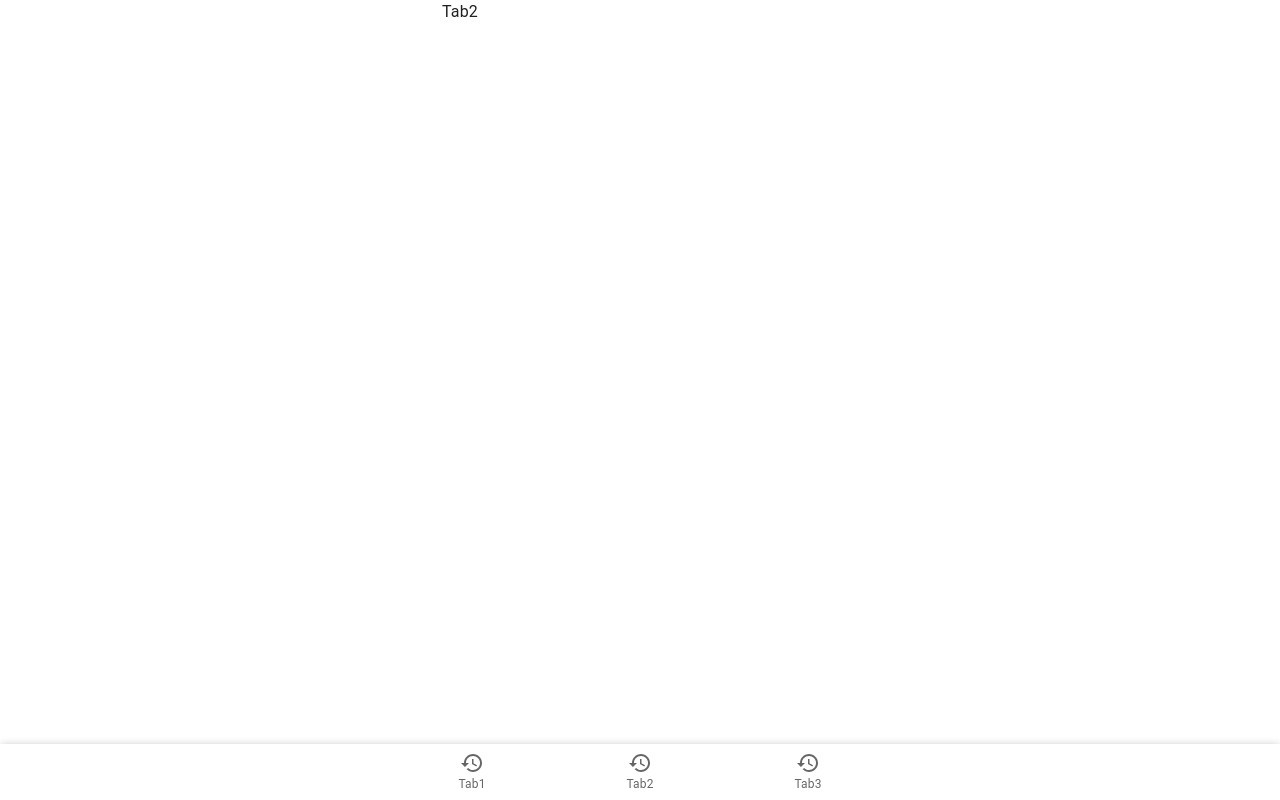
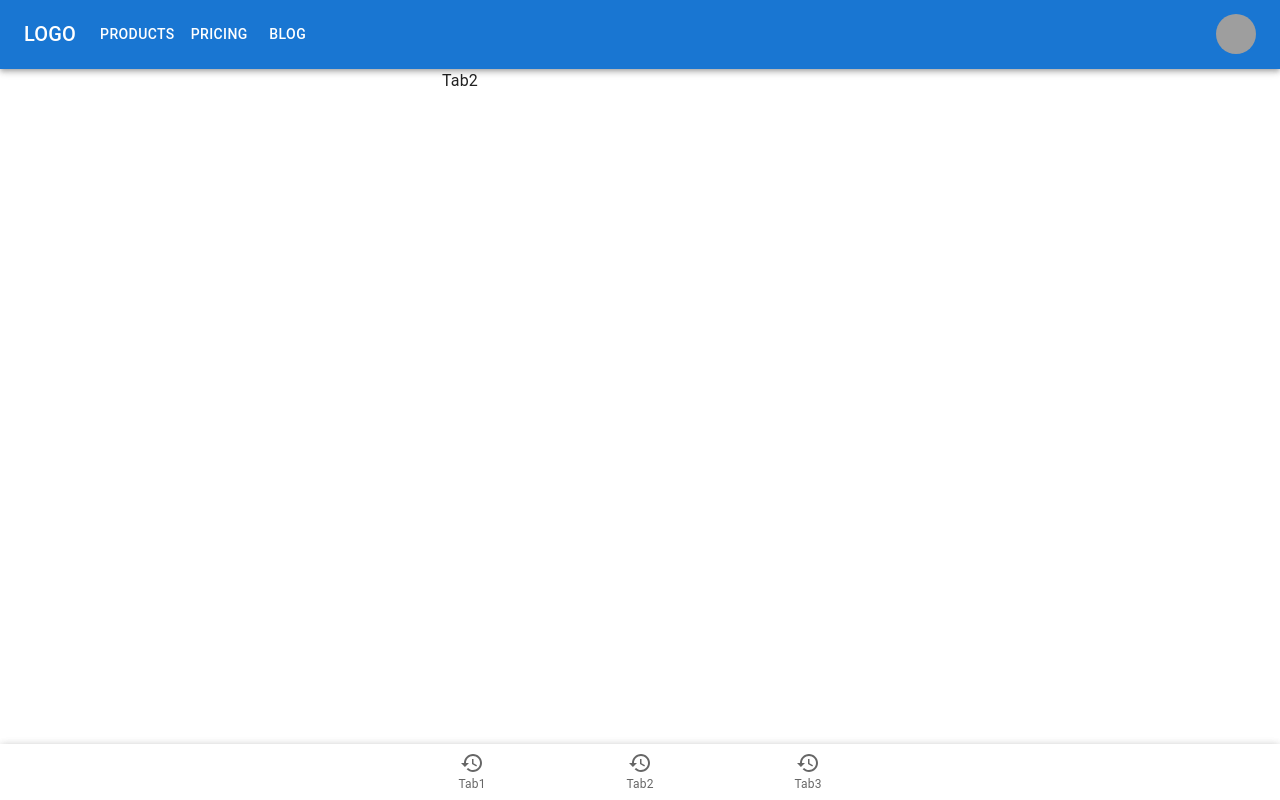
Before and after one commit to ipobm839/ipo_rutgers, a React (Create React App) app: page /tab2 in a window 1280 px wide. Built offline with nearby package versions, Linux system fonts and the light colour scheme; grey boxes are pictures that could not be loaded.

Commit message:
added top nav

```diff
--- /dev/null
+++ b/src/components/Navbar.js
@@ -0,0 +1,140 @@
+import * as React from 'react';
+import AppBar from '@mui/material/AppBar';
+import Box from '@mui/material/Box';
+import Toolbar from '@mui/material/Toolbar';
+import IconButton from '@mui/material/IconButton';
+import Typography from '@mui/material/Typography';
+import Menu from '@mui/material/Menu';
+import MenuIcon from '@mui/icons-material/Menu';
+import Container from '@mui/material/Container';
+import Avatar from '@mui/material/Avatar';
+import Button from '@mui/material/Button';
+import Tooltip from '@mui/material/Tooltip';
+import MenuItem from '@mui/material/MenuItem';
+
+const pages = ['Products', 'Pricing', 'Blog'];
+const settings = ['Profile', 'Account', 'Dashboard', 'Logout'];
+
+const Navbar = () => {
+  const [anchorElNav, setAnchorElNav] = React.useState(null);
+  const [anchorElUser, setAnchorElUser] = React.useState(null);
+
+  const handleOpenNavMenu = (event) => {
+    setAnchorElNav(event.currentTarget);
+  };
+  const handleOpenUserMenu = (event) => {
+    setAnchorElUser(event.currentTarget);
+  };
+
+  const handleCloseNavMenu = () => {
+    setAnchorElNav(null);
+  };
+
+  const handleCloseUserMenu = () => {
+    setAnchorElUser(null);
+  };
+
+  return (
+    <AppBar position="static">
+      <Container maxWidth="xl">
+        <Toolbar disableGutters>
+          <Typography
+            variant="h6"
+            noWrap
+            component="div"
+            sx={{ mr: 2, display: { xs: 'none', md: 'flex' } }}
+          >
+            LOGO
+          </Typography>
+
+          <Box sx={{ flexGrow: 1, display: { xs: 'flex', md: 'none' } }}>
+            <IconButton
+              size="large"
+              aria-label="account of current user"
+              aria-controls="menu-appbar"
+              aria-haspopup="true"
+              onClick={handleOpenNavMenu}
+              color="inherit"
+            >
+              <MenuIcon />
+            </IconButton>
+            <Menu
+              id="menu-appbar"
+              anchorEl={anchorElNav}
+              anchorOrigin={{
+                vertical: 'bottom',
+                horizontal: 'left',
+              }}
+              keepMounted
+              transformOrigin={{
+                vertical: 'top',
+                horizontal: 'left',
+              }}
+              open={Boolean(anchorElNav)}
+              onClose={handleCloseNavMenu}
+              sx={{
+                display: { xs: 'block', md: 'none' },
+              }}
+            >
+              {pages.map((page) => (
+                <MenuItem key={page} onClick={handleCloseNavMenu}>
+                  <Typography textAlign="center">{page}</Typography>
+                </MenuItem>
+              ))}
+            </Menu>
+          </Box>
+          <Typography
+            variant="h6"
+            noWrap
+            component="div"
+            sx={{ flexGrow: 1, display: { xs: 'flex', md: 'none' } }}
+          >
+            LOGO
+          </Typography>
+          <Box sx={{ flexGrow: 1, display: { xs: 'none', md: 'flex' } }}>
+            {pages.map((page) => (
+              <Button
+                key={page}
+                onClick={handleCloseNavMenu}
+                sx={{ my: 2, color: 'white', display: 'block' }}
+              >
+                {page}
+              </Button>
+            ))}
+          </Box>
+
+          <Box sx={{ flexGrow: 0 }}>
+            <Tooltip title="Open settings">
+              <IconButton onClick={handleOpenUserMenu} sx={{ p: 0 }}>
+                <Avatar alt="Remy Sharp" src="/static/images/avatar/2.jpg" />
+              </IconButton>
+            </Tooltip>
+            <Menu
+              sx={{ mt: '45px' }}
+              id="menu-appbar"
+              anchorEl={anchorElUser}
+              anchorOrigin={{
+                vertical: 'top',
+                horizontal: 'right',
+              }}
+              keepMounted
+              transformOrigin={{
+                vertical: 'top',
+                horizontal: 'right',
+              }}
+              open={Boolean(anchorElUser)}
+              onClose={handleCloseUserMenu}
+            >
+              {settings.map((setting) => (
+                <MenuItem key={setting} onClick={handleCloseUserMenu}>
+                  <Typography textAlign="center">{setting}</Typography>
+                </MenuItem>
+              ))}
+            </Menu>
+          </Box>
+        </Toolbar>
+      </Container>
+    </AppBar>
+  );
+};
+export default Navbar;
--- a/src/components/index.js
+++ b/src/components/index.js
@@ -1 +1,2 @@
 export { default as NavTabs } from './NavTabs'
+export { default as Navbar } from './Navbar'
--- a/src/views/Tab1.js
+++ b/src/views/Tab1.js
@@ -2,13 +2,14 @@
 import CssBaseline from "@mui/material/CssBaseline";
 import Container from "@mui/material/Container";
 import { createTheme, ThemeProvider } from "@mui/material/styles";
-import { NavTabs } from "../components";
+import { Navbar, NavTabs } from "../components";
 
 const theme = createTheme();
 
 export default function Tab1() {
   return (
     <ThemeProvider theme={theme}>
+        <Navbar />
       <Container component="main" maxWidth="xs">
         <CssBaseline />
         Tab 1
--- a/src/views/Tab2.js
+++ b/src/views/Tab2.js
@@ -2,13 +2,14 @@
 import CssBaseline from "@mui/material/CssBaseline";
 import Container from "@mui/material/Container";
 import { createTheme, ThemeProvider } from "@mui/material/styles";
-import { NavTabs } from "../components";
+import { Navbar, NavTabs } from "../components";
 
 const theme = createTheme();
 
 export default function Tab2() {
   return (
     <ThemeProvider theme={theme}>
+      <Navbar />
       <Container component="main" maxWidth="xs">
         <CssBaseline />
         Tab2
--- a/src/views/Tab3.js
+++ b/src/views/Tab3.js
@@ -2,13 +2,14 @@
 import CssBaseline from "@mui/material/CssBaseline";
 import Container from "@mui/material/Container";
 import { createTheme, ThemeProvider } from "@mui/material/styles";
-import { NavTabs } from "../components";
+import { Navbar, NavTabs } from "../components";
 
 const theme = createTheme();
 
 export default function Tab3() {
   return (
     <ThemeProvider theme={theme}>
+      <Navbar />
       <Container component="main" maxWidth="xs">
         <CssBaseline />
         Tab3
```
